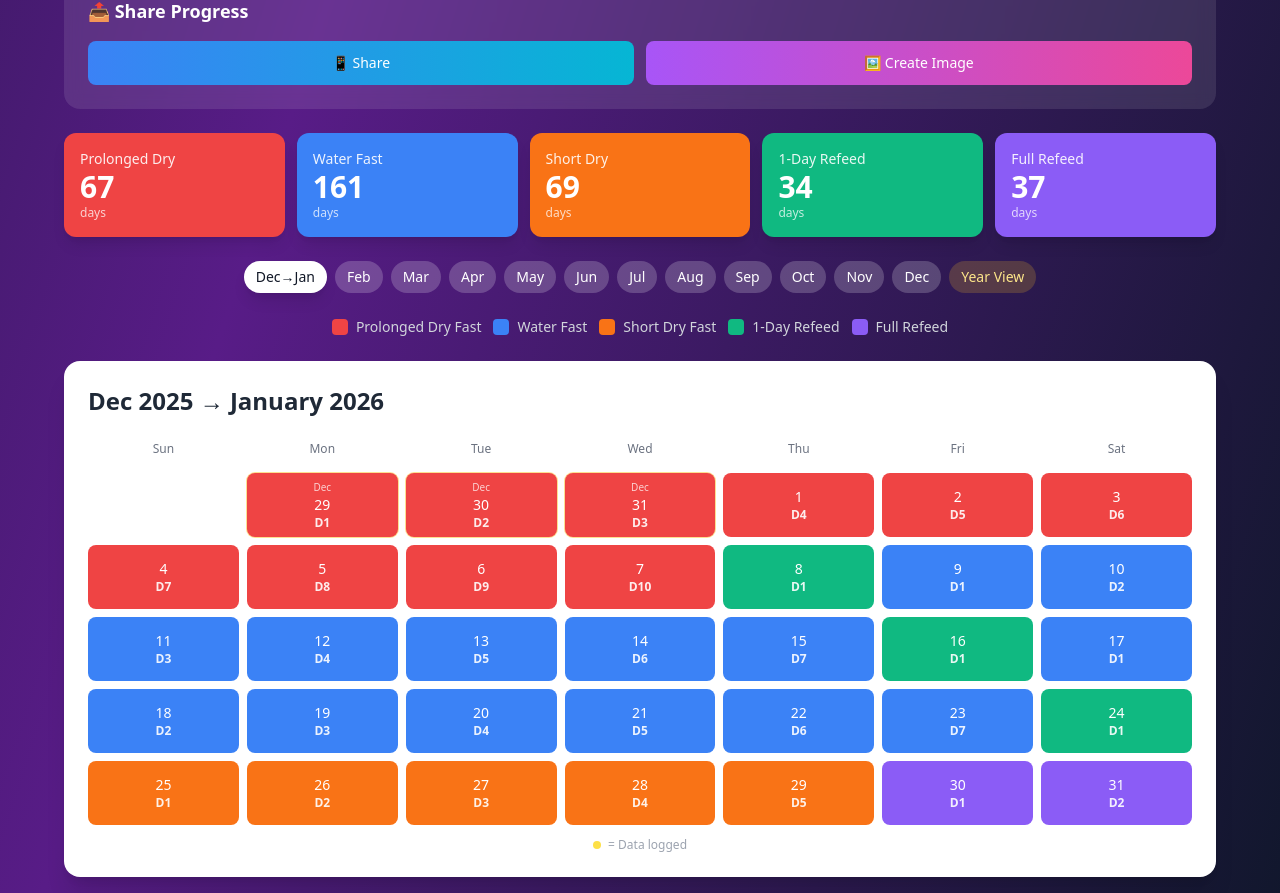
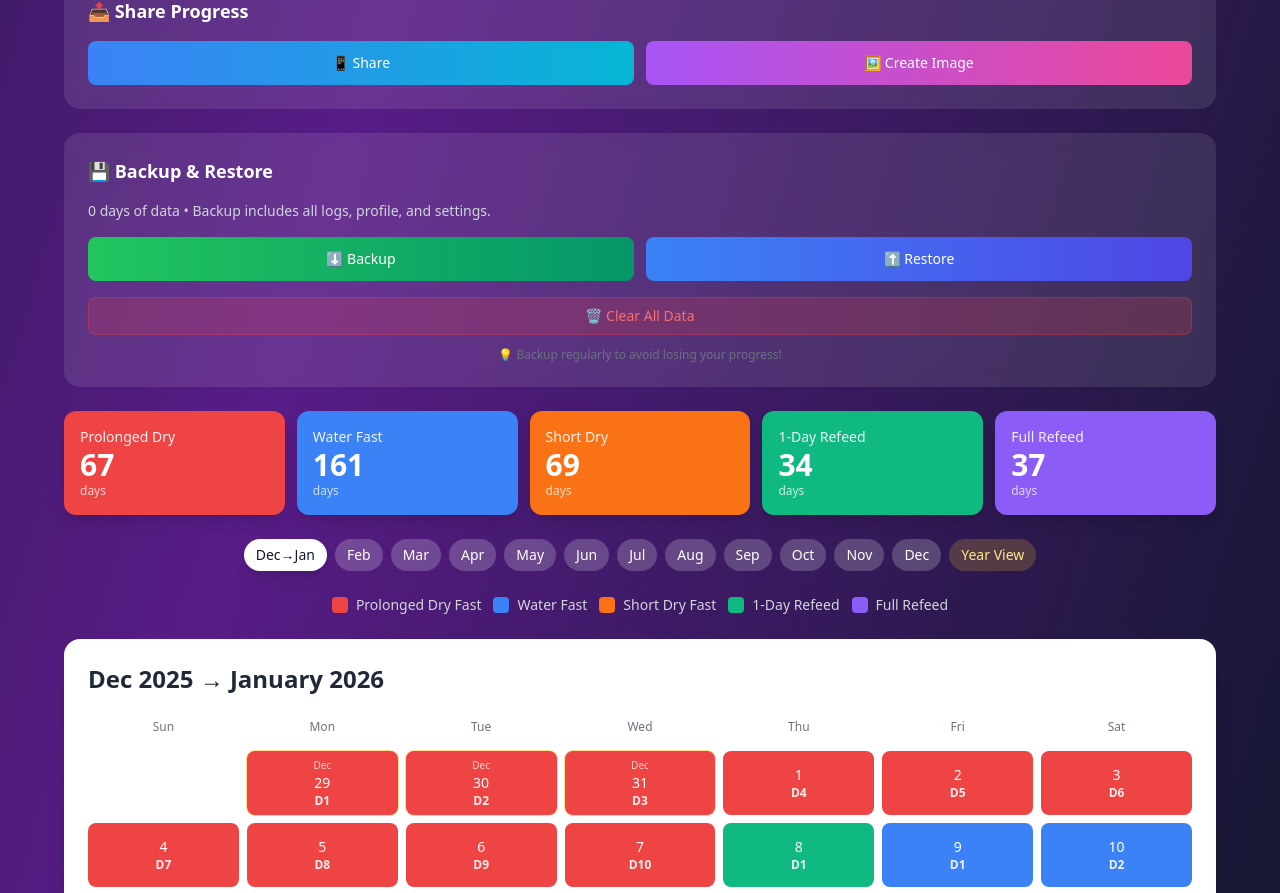
Before and after one commit to ketankshukla/fasting-focused-lifestyle, a React (Vite) app: page / in a window 1280 px wide. Shown: the part 2976-3869 px from the top of the page. Built offline with nearby package versions, Linux system fonts and the light colour scheme.

Commit message:
Feature 15: Add Backup/Restore with JSON export, import, and clear data

```diff
--- /dev/null
+++ b/src/components/Dashboard/BackupRestore.jsx
@@ -0,0 +1,164 @@
+import React, { useState, useRef } from "react";
+
+const BackupRestore = ({ dailyLogs, profile, onRestoreData }) => {
+  const [status, setStatus] = useState(null);
+  const fileInputRef = useRef(null);
+
+  const createBackup = () => {
+    const backup = {
+      version: "1.0",
+      createdAt: new Date().toISOString(),
+      profile,
+      dailyLogs,
+    };
+
+    const blob = new Blob([JSON.stringify(backup, null, 2)], {
+      type: "application/json",
+    });
+    const url = URL.createObjectURL(blob);
+    const a = document.createElement("a");
+    a.href = url;
+    a.download = `fasting-backup-${
+      new Date().toISOString().split("T")[0]
+    }.json`;
+    document.body.appendChild(a);
+    a.click();
+    document.body.removeChild(a);
+    URL.revokeObjectURL(url);
+
+    setStatus({ type: "success", message: "Backup downloaded successfully!" });
+    setTimeout(() => setStatus(null), 3000);
+  };
+
+  const handleRestore = (e) => {
+    const file = e.target.files[0];
+    if (!file) return;
+
+    const reader = new FileReader();
+    reader.onload = (event) => {
+      try {
+        const backup = JSON.parse(event.target.result);
+
+        if (!backup.profile || !backup.dailyLogs) {
+          throw new Error("Invalid backup file format");
+        }
+
+        if (onRestoreData) {
+          onRestoreData(backup.profile, backup.dailyLogs);
+        } else {
+          localStorage.setItem(
+            "fastingProfile",
+            JSON.stringify(backup.profile)
+          );
+          localStorage.setItem(
+            "fastingDailyLogs",
+            JSON.stringify(backup.dailyLogs)
+          );
+          window.location.reload();
+        }
+
+        setStatus({
+          type: "success",
+          message: "Data restored successfully! Reloading...",
+        });
+        setTimeout(() => window.location.reload(), 1500);
+      } catch (error) {
+        setStatus({
+          type: "error",
+          message: "Invalid backup file. Please try again.",
+        });
+        setTimeout(() => setStatus(null), 3000);
+      }
+    };
+    reader.readAsText(file);
+
+    if (fileInputRef.current) {
+      fileInputRef.current.value = "";
+    }
+  };
+
+  const clearAllData = () => {
+    if (
+      window.confirm(
+        "Are you sure you want to clear ALL data? This cannot be undone!"
+      )
+    ) {
+      if (
+        window.confirm(
+          "This will delete all your logs, photos, and settings. Are you absolutely sure?"
+        )
+      ) {
+        localStorage.removeItem("fastingProfile");
+        localStorage.removeItem("fastingDailyLogs");
+        localStorage.removeItem("notificationReminders");
+
+        indexedDB.deleteDatabase("FastingTrackerDB");
+
+        setStatus({
+          type: "success",
+          message: "All data cleared. Reloading...",
+        });
+        setTimeout(() => window.location.reload(), 1500);
+      }
+    }
+  };
+
+  const logCount = Object.keys(dailyLogs).filter(
+    (d) => dailyLogs[d]?.weight
+  ).length;
+
+  return (
+    <div className="bg-white/10 backdrop-blur rounded-2xl p-4 sm:p-6">
+      <h3 className="text-lg font-bold text-white mb-4">💾 Backup & Restore</h3>
+
+      <p className="text-sm text-gray-300 mb-4">
+        {logCount} days of data • Backup includes all logs, profile, and
+        settings.
+      </p>
+
+      <div className="grid grid-cols-2 gap-3 mb-4">
+        <button
+          onClick={createBackup}
+          className="py-3 bg-gradient-to-r from-green-500 to-emerald-600 text-white text-sm font-medium rounded-lg hover:from-green-600 hover:to-emerald-700 transition-all"
+        >
+          ⬇️ Backup
+        </button>
+        <label className="py-3 bg-gradient-to-r from-blue-500 to-indigo-600 text-white text-sm font-medium rounded-lg hover:from-blue-600 hover:to-indigo-700 transition-all cursor-pointer text-center">
+          ⬆️ Restore
+          <input
+            ref={fileInputRef}
+            type="file"
+            accept=".json"
+            onChange={handleRestore}
+            className="hidden"
+          />
+        </label>
+      </div>
+
+      <button
+        onClick={clearAllData}
+        className="w-full py-2 bg-red-500/20 text-red-400 text-sm rounded-lg hover:bg-red-500/30 transition-all border border-red-500/30"
+      >
+        🗑️ Clear All Data
+      </button>
+
+      {status && (
+        <div
+          className={`mt-3 p-2 rounded-lg text-sm text-center ${
+            status.type === "success"
+              ? "bg-green-500/20 text-green-400"
+              : "bg-red-500/20 text-red-400"
+          }`}
+        >
+          {status.message}
+        </div>
+      )}
+
+      <p className="text-xs text-gray-500 text-center mt-3">
+        💡 Backup regularly to avoid losing your progress!
+      </p>
+    </div>
+  );
+};
+
+export default BackupRestore;
--- a/src/components/Dashboard/index.js
+++ b/src/components/Dashboard/index.js
@@ -12,3 +12,4 @@ export { default as MotivationalQuotes } from "./MotivationalQuotes";
 export { default as JournalDiary } from "./JournalDiary";
 export { default as ExportData } from "./ExportData";
 export { default as ShareProgress } from "./ShareProgress";
+export { default as BackupRestore } from "./BackupRestore";
--- a/src/components/FastingTracker.jsx
+++ b/src/components/FastingTracker.jsx
@@ -21,6 +21,7 @@ import {
   JournalDiary,
   ExportData,
   ShareProgress,
+  BackupRestore,
 } from "./Dashboard";
 import { MonthView, YearView } from "./Calendar";
 import { LogModal, ProfileModal } from "./Modals";
@@ -98,6 +99,8 @@ const FastingTracker = () => {
 
         <ShareProgress stats={stats} profile={profile} />
 
+        <BackupRestore dailyLogs={dailyLogs} profile={profile} />
+
         <FastTypeStats scheduleStats={scheduleStats} />
 
         <MonthNavigation
```
